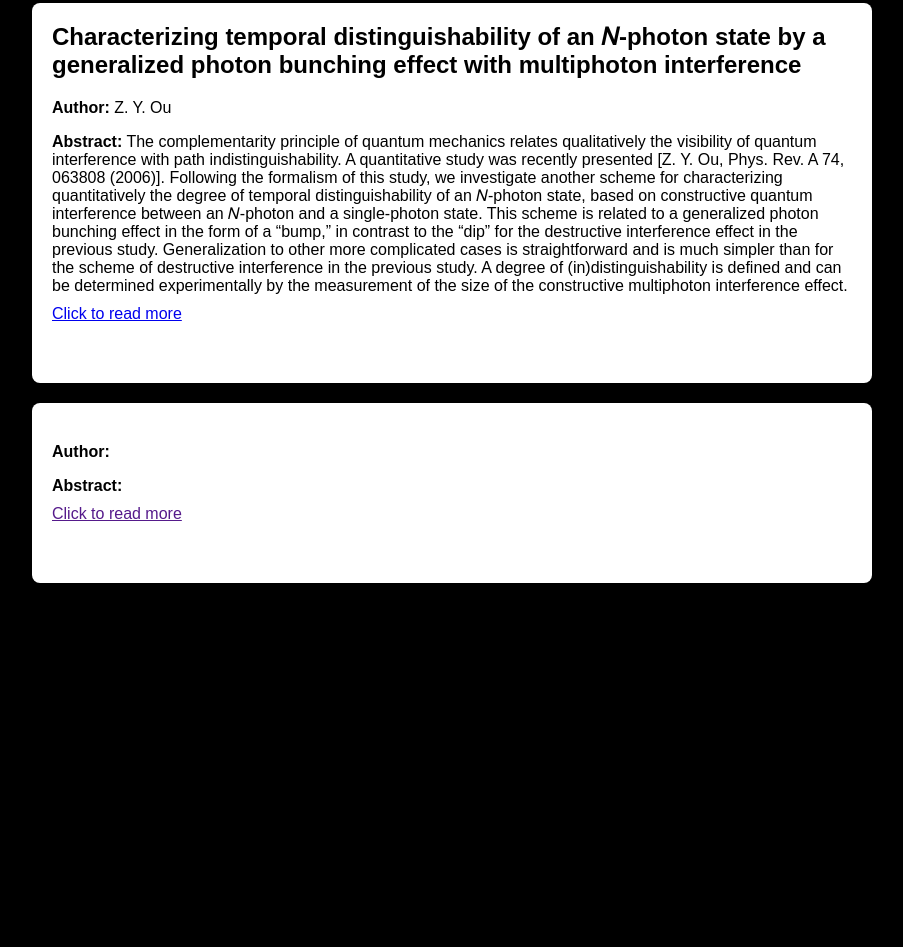
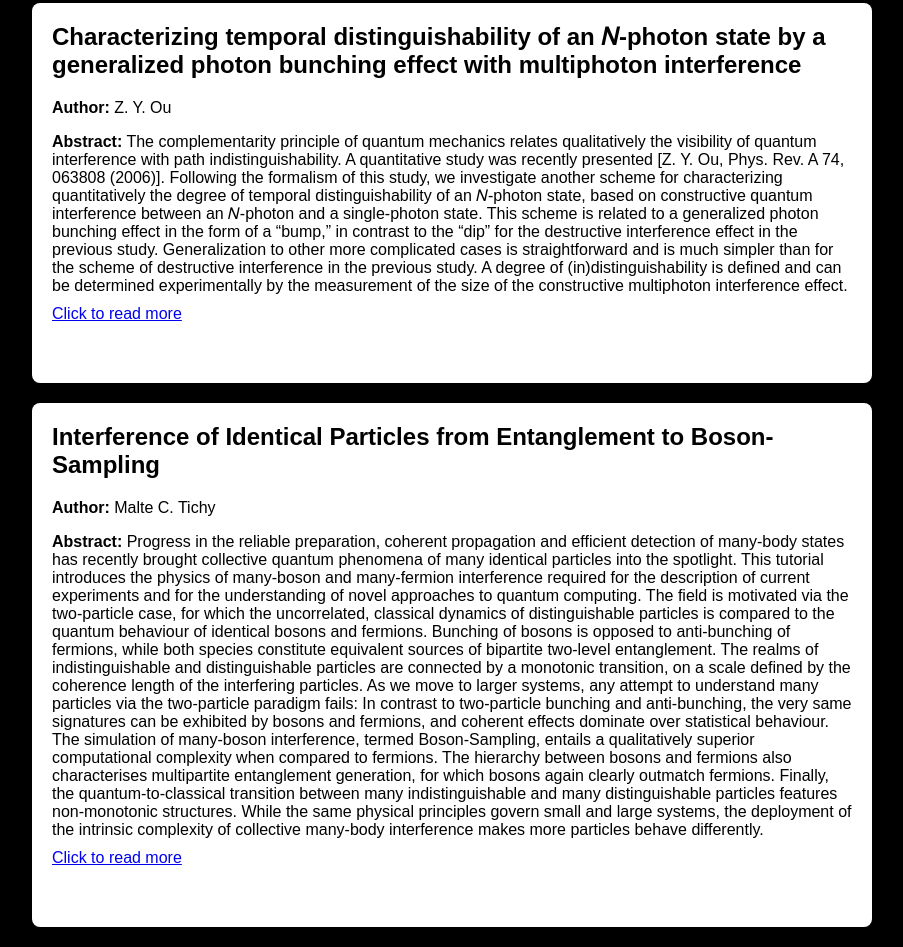
Before and after one commit to lethargic-rabbit/as-hri, a plain HTML site: page distinguishable_boson.html in a window 1280 px wide. Shown: the part 3292-4239 px from the top of the page, without its empty margins (188-1091 px from the left). Before the commit the page ends 3895 px from the top, so only its background shows below. Drawn offline with Linux system fonts and the light colour scheme.

Commit message:
Update distinguishable_boson.html

```diff
--- a/distinguishable_boson.html
+++ b/distinguishable_boson.html
@@ -123,10 +123,12 @@
 
     <div class="container">
         <div class="part">
-            <h2></h2>
-            <p><strong>Author:</strong> </p>
-            <p><strong>Abstract:</strong> </p>
-            <a href="">Click to read more</a>
+            <h2>Interference of Identical Particles from Entanglement to Boson-Sampling</h2>
+            <p><strong>Author:</strong> Malte C. Tichy</p>
+            <p><strong>Abstract:</strong> Progress in the reliable preparation, coherent propagation and efficient detection of many-body states has recently brought collective quantum phenomena of many identical particles into the spotlight. This tutorial introduces the physics of many-boson and many-fermion interference required for the description of current experiments and for the understanding of novel approaches to quantum computing.
+The field is motivated via the two-particle case, for which the uncorrelated, classical dynamics of distinguishable particles is compared to the quantum behaviour of identical bosons and fermions. Bunching of bosons is opposed to anti-bunching of fermions, while both species constitute equivalent sources of bipartite two-level entanglement. The realms of indistinguishable and distinguishable particles are connected by a monotonic transition, on a scale defined by the coherence length of the interfering particles.
+As we move to larger systems, any attempt to understand many particles via the two-particle paradigm fails: In contrast to two-particle bunching and anti-bunching, the very same signatures can be exhibited by bosons and fermions, and coherent effects dominate over statistical behaviour. The simulation of many-boson interference, termed Boson-Sampling, entails a qualitatively superior computational complexity when compared to fermions. The hierarchy between bosons and fermions also characterises multipartite entanglement generation, for which bosons again clearly outmatch fermions. Finally, the quantum-to-classical transition between many indistinguishable and many distinguishable particles features non-monotonic structures. While the same physical principles govern small and large systems, the deployment of the intrinsic complexity of collective many-body interference makes more particles behave differently.</p>
+            <a href="https://arxiv.org/abs/1312.4266">Click to read more</a>
         </div>
     </div>
 
```
